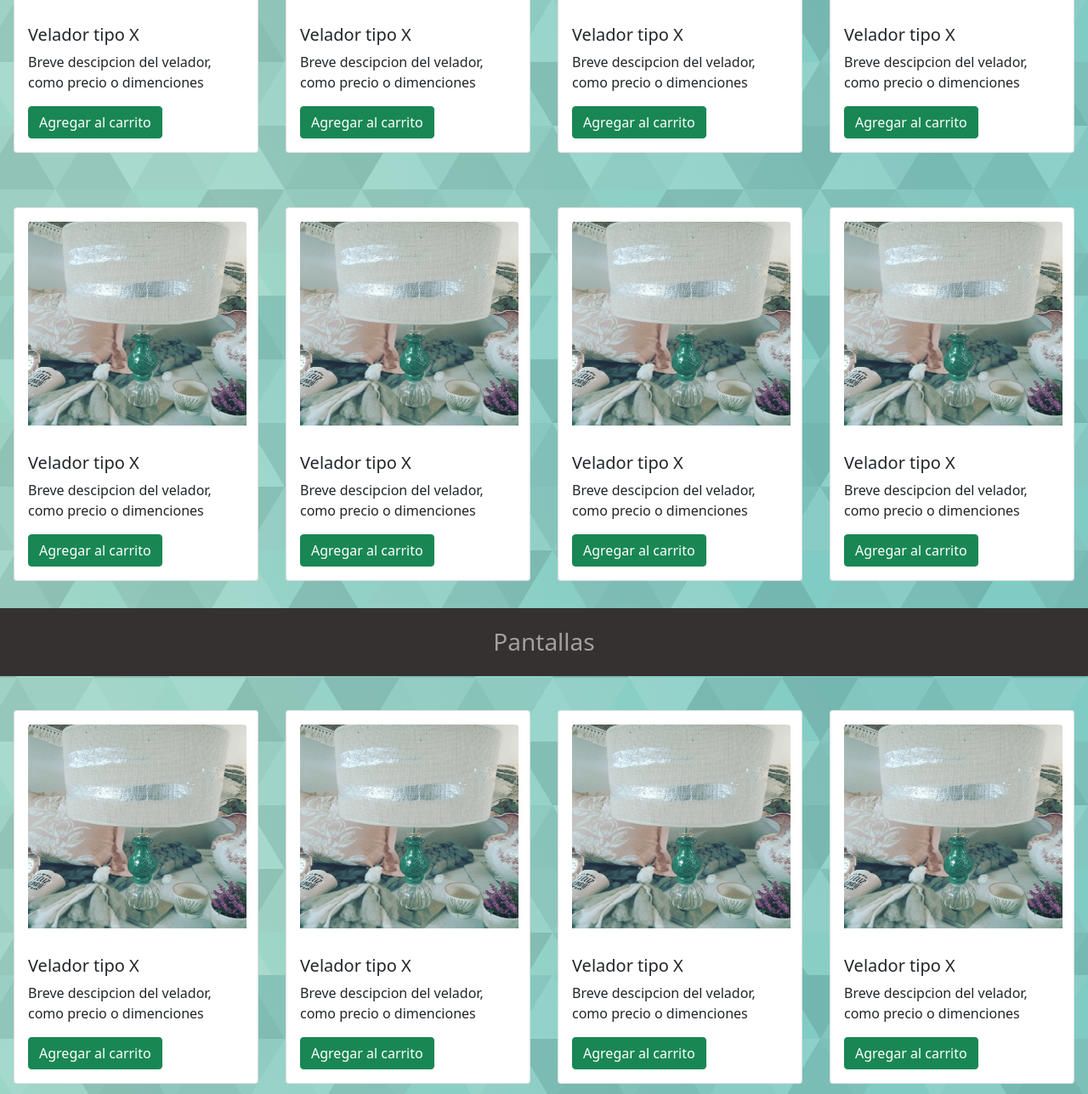
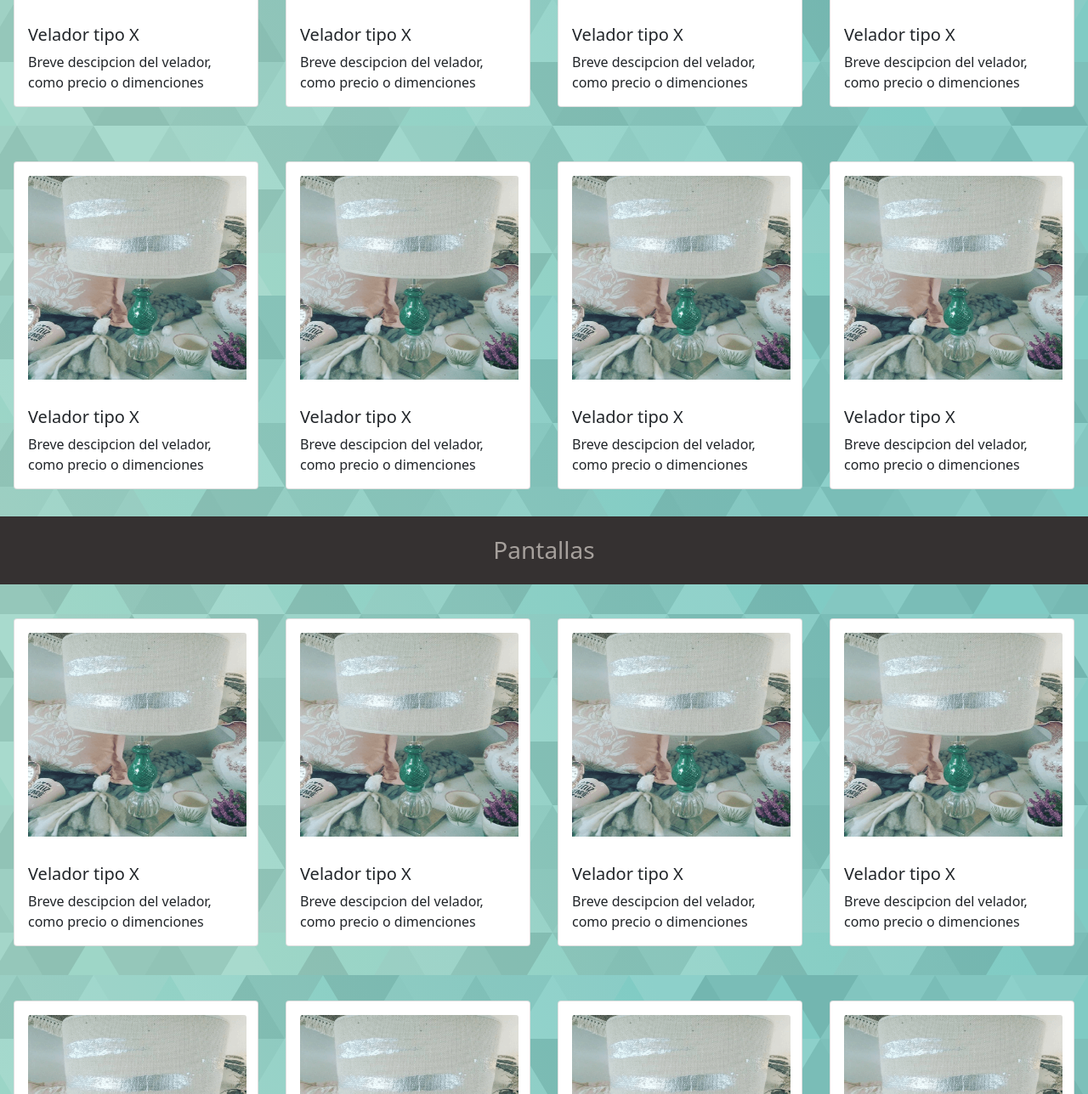
Before and after one commit to FranGFrau/Proyecto-Web, a website: page productos.html in a window 1280 px wide. Shown: the part 452-1740 px from the top of the page at 85% size. Drawn offline with nearby package versions, Linux system fonts and the light colour scheme.

Commit message:
botones eliminados

```diff
--- a/productos.html
+++ b/productos.html
@@ -73,7 +73,6 @@
               <div class="card-body">
                 <h5 class="card-title">Velador tipo X</h5>
                 <p class="card-text">Breve descipcion del velador, como precio o dimenciones</p>
-                <a href="#" class="btn btn-success">Agregar al carrito</a>
               </div>
             </div></div>
             <div class="productos__col"><div class="card" style="width: 18rem;">
@@ -81,7 +80,6 @@
               <div class="card-body">
                 <h5 class="card-title">Velador tipo X</h5>
                 <p class="card-text">Breve descipcion del velador, como precio o dimenciones</p>
-                <a href="#" class="btn btn-success">Agregar al carrito</a>
               </div>
             </div></div>
         </div>
@@ -91,7 +89,6 @@
                 <div class="card-body">
                   <h5 class="card-title">Velador tipo X</h5>
                   <p class="card-text">Breve descipcion del velador, como precio o dimenciones</p>
-                  <a href="#" class="btn btn-success">Agregar al carrito</a>
                 </div>
               </div></div>
               <div class="productos__col"><div class="card" style="width: 18rem;">
@@ -99,7 +96,6 @@
                 <div class="card-body">
                   <h5 class="card-title">Velador tipo X</h5>
                   <p class="card-text">Breve descipcion del velador, como precio o dimenciones</p>
-                  <a href="#" class="btn btn-success">Agregar al carrito</a>
                 </div>
               </div></div>
           </div>
@@ -109,7 +105,6 @@
                     <div class="card-body">
                       <h5 class="card-title">Velador tipo X</h5>
                       <p class="card-text">Breve descipcion del velador, como precio o dimenciones</p>
-                      <a href="#" class="btn btn-success">Agregar al carrito</a>
                     </div>
                   </div></div>
                   <div class="productos__col"><div class="card" style="width: 18rem;">
@@ -117,7 +112,6 @@
                     <div class="card-body">
                       <h5 class="card-title">Velador tipo X</h5>
                       <p class="card-text">Breve descipcion del velador, como precio o dimenciones</p>
-                      <a href="#" class="btn btn-success">Agregar al carrito</a>
                     </div>
                   </div></div>
                 </div>
@@ -127,7 +121,6 @@
                     <div class="card-body">
                       <h5 class="card-title">Velador tipo X</h5>
                       <p class="card-text">Breve descipcion del velador, como precio o dimenciones</p>
-                      <a href="#" class="btn btn-success">Agregar al carrito</a>
                     </div>
                   </div></div>
                   <div class="productos__col"><div class="card" style="width: 18rem;">
@@ -135,7 +128,6 @@
                     <div class="card-body">
                       <h5 class="card-title">Velador tipo X</h5>
                       <p class="card-text">Breve descipcion del velador, como precio o dimenciones</p>
-                      <a href="#" class="btn btn-success">Agregar al carrito</a>
                     </div>
                   </div></div>
               </div>
@@ -150,7 +142,6 @@
               <div class="card-body">
                 <h5 class="card-title">Velador tipo X</h5>
                 <p class="card-text">Breve descipcion del velador, como precio o dimenciones</p>
-                <a href="#" class="btn btn-success">Agregar al carrito</a>
               </div>
             </div></div>
             <div class="productos__col"><div class="card" style="width: 18rem;">
@@ -158,7 +149,6 @@
               <div class="card-body">
                 <h5 class="card-title">Velador tipo X</h5>
                 <p class="card-text">Breve descipcion del velador, como precio o dimenciones</p>
-                <a href="#" class="btn btn-success">Agregar al carrito</a>
               </div>
             </div></div>
         </div>
@@ -168,7 +158,6 @@
                 <div class="card-body">
                   <h5 class="card-title">Velador tipo X</h5>
                   <p class="card-text">Breve descipcion del velador, como precio o dimenciones</p>
-                  <a href="#" class="btn btn-success">Agregar al carrito</a>
                 </div>
               </div></div>
               <div class="productos__col"><div class="card" style="width: 18rem;">
@@ -176,7 +165,6 @@
                 <div class="card-body">
                   <h5 class="card-title">Velador tipo X</h5>
                   <p class="card-text">Breve descipcion del velador, como precio o dimenciones</p>
-                  <a href="#" class="btn btn-success">Agregar al carrito</a>
                 </div>
               </div></div>
           </div>
@@ -186,7 +174,6 @@
                     <div class="card-body">
                       <h5 class="card-title">Velador tipo X</h5>
                       <p class="card-text">Breve descipcion del velador, como precio o dimenciones</p>
-                      <a href="#" class="btn btn-success">Agregar al carrito</a>
                     </div>
                   </div></div>
                   <div class="productos__col"><div class="card" style="width: 18rem;">
@@ -194,7 +181,6 @@
                     <div class="card-body">
                       <h5 class="card-title">Velador tipo X</h5>
                       <p class="card-text">Breve descipcion del velador, como precio o dimenciones</p>
-                      <a href="#" class="btn btn-success">Agregar al carrito</a>
                     </div>
                   </div></div>
                 </div>
@@ -204,7 +190,6 @@
                     <div class="card-body">
                       <h5 class="card-title">Velador tipo X</h5>
                       <p class="card-text">Breve descipcion del velador, como precio o dimenciones</p>
-                      <a href="#" class="btn btn-success">Agregar al carrito</a>
                     </div>
                   </div></div>
                   <div class="productos__col"><div class="card" style="width: 18rem;">
@@ -212,7 +197,6 @@
                     <div class="card-body">
                       <h5 class="card-title">Velador tipo X</h5>
                       <p class="card-text">Breve descipcion del velador, como precio o dimenciones</p>
-                      <a href="#" class="btn btn-success">Agregar al carrito</a>
                     </div>
                   </div></div>
               </div>
@@ -227,7 +211,6 @@
               <div class="card-body">
                 <h5 class="card-title">Velador tipo X</h5>
                 <p class="card-text">Breve descipcion del velador, como precio o dimenciones</p>
-                <a href="#" class="btn btn-success">Agregar al carrito</a>
               </div>
             </div></div>
             <div class="productos__col"><div class="card" style="width: 18rem;">
@@ -235,7 +218,6 @@
               <div class="card-body">
                 <h5 class="card-title">Velador tipo X</h5>
                 <p class="card-text">Breve descipcion del velador, como precio o dimenciones</p>
-                <a href="#" class="btn btn-success">Agregar al carrito</a>
               </div>
             </div></div>
         </div>
@@ -245,7 +227,6 @@
                 <div class="card-body">
                   <h5 class="card-title">Velador tipo X</h5>
                   <p class="card-text">Breve descipcion del velador, como precio o dimenciones</p>
-                  <a href="#" class="btn btn-success">Agregar al carrito</a>
                 </div>
               </div></div>
               <div class="productos__col"><div class="card" style="width: 18rem;">
@@ -253,7 +234,6 @@
                 <div class="card-body">
                   <h5 class="card-title">Velador tipo X</h5>
                   <p class="card-text">Breve descipcion del velador, como precio o dimenciones</p>
-                  <a href="#" class="btn btn-success">Agregar al carrito</a>
                 </div>
               </div></div>
           </div>
@@ -263,7 +243,6 @@
                     <div class="card-body">
                       <h5 class="card-title">Velador tipo X</h5>
                       <p class="card-text">Breve descipcion del velador, como precio o dimenciones</p>
-                      <a href="#" class="btn btn-success">Agregar al carrito</a>
                     </div>
                   </div></div>
                   <div class="productos__col"><div class="card" style="width: 18rem;">
@@ -271,7 +250,6 @@
                     <div class="card-body">
                       <h5 class="card-title">Velador tipo X</h5>
                       <p class="card-text">Breve descipcion del velador, como precio o dimenciones</p>
-                      <a href="#" class="btn btn-success">Agregar al carrito</a>
                     </div>
                   </div></div>
                 </div>
@@ -281,7 +259,6 @@
                     <div class="card-body">
                       <h5 class="card-title">Velador tipo X</h5>
                       <p class="card-text">Breve descipcion del velador, como precio o dimenciones</p>
-                      <a href="#" class="btn btn-success">Agregar al carrito</a>
                     </div>
                   </div></div>
                   <div class="productos__col"><div class="card" style="width: 18rem;">
```
